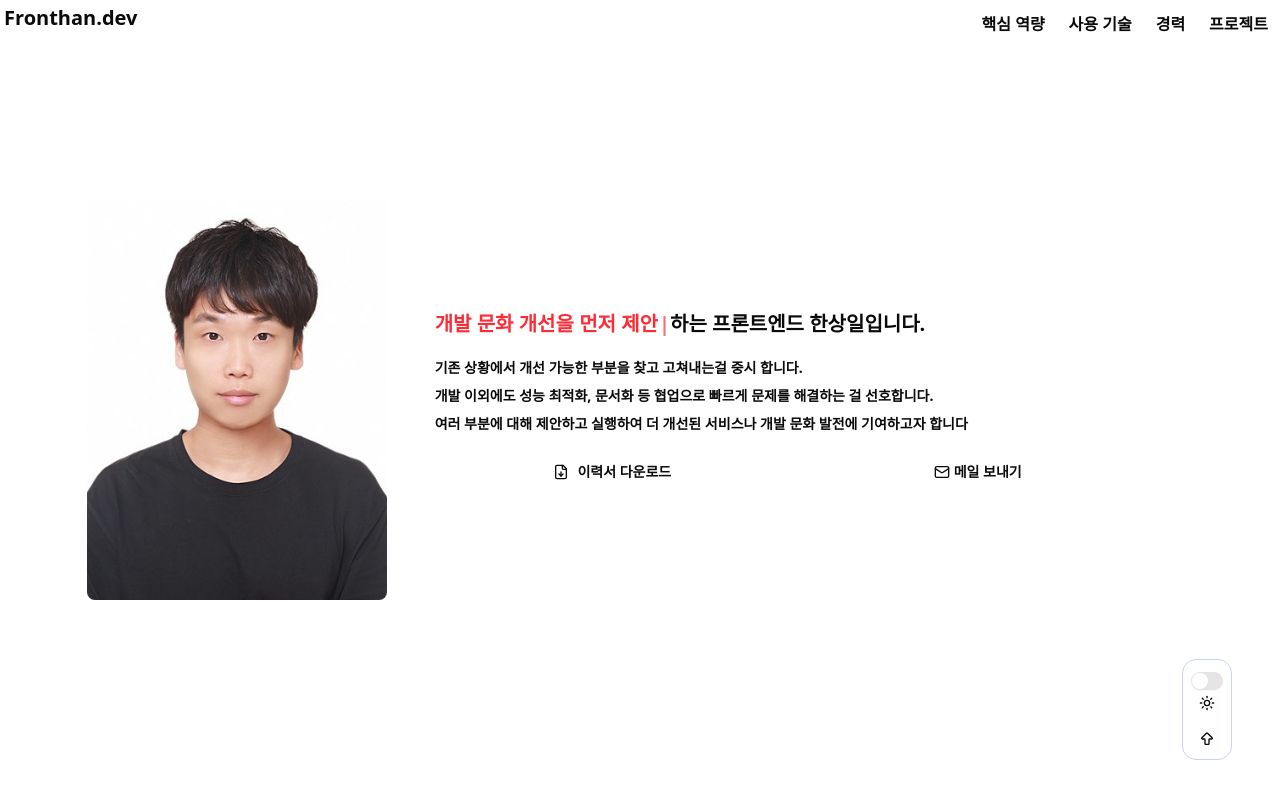
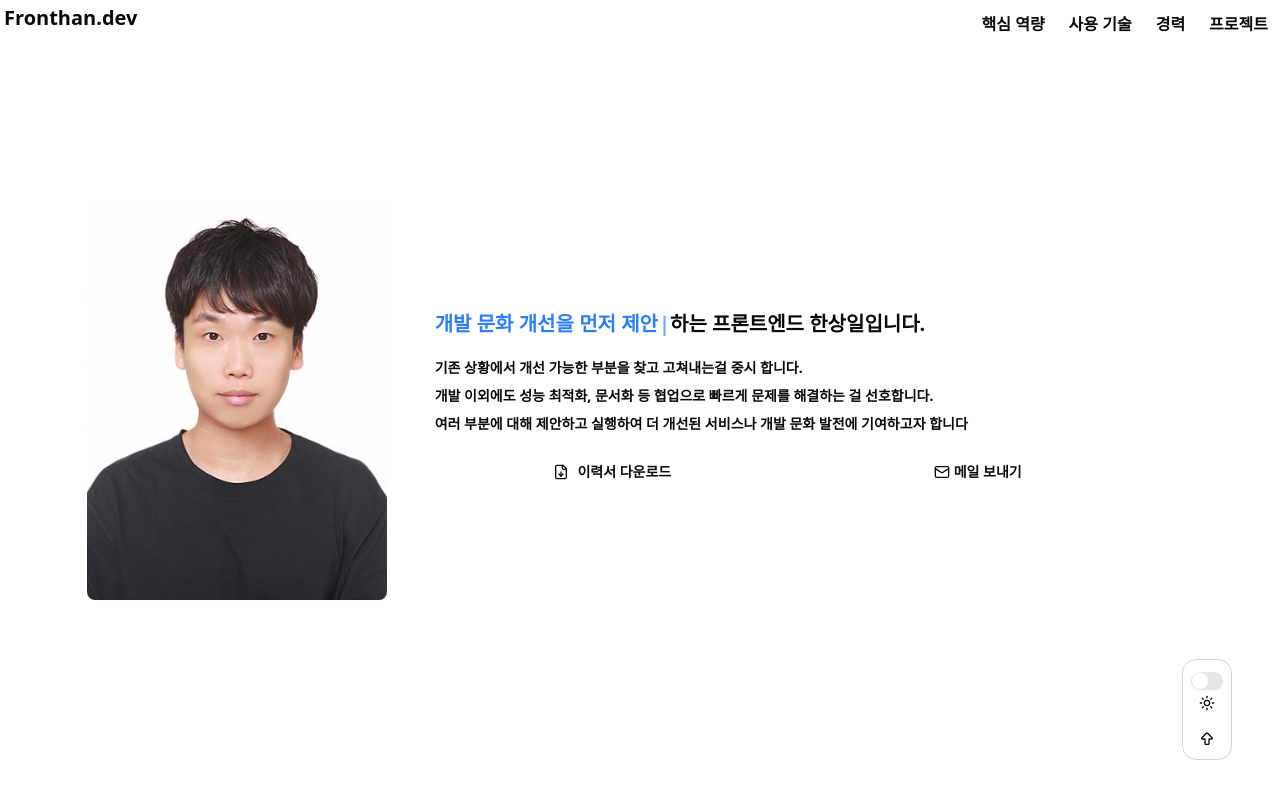
Before and after one commit to sangil94s/Portfoilos, a Next.js app: page / in a window 1280 px wide. Shown: the top 800 px of the page. Built offline with nearby package versions, Linux system fonts and the light colour scheme.

Commit message:
Style : Introduce.tsx

```diff
--- a/components/Introduce/Introduce.tsx
+++ b/components/Introduce/Introduce.tsx
@@ -21,7 +21,7 @@ export default function Introduce() {
         </section>
         <section className="mx-10 md:w-full lg:w-7/12">
           <h1 className="text-base font-bold py-4 lg:text-xl">
-            <span className="inline-block text-red-500">
+            <span className="inline-block text-blue-500 font-bold">
               <Typewriter
                 options={{
                   strings: [
```
